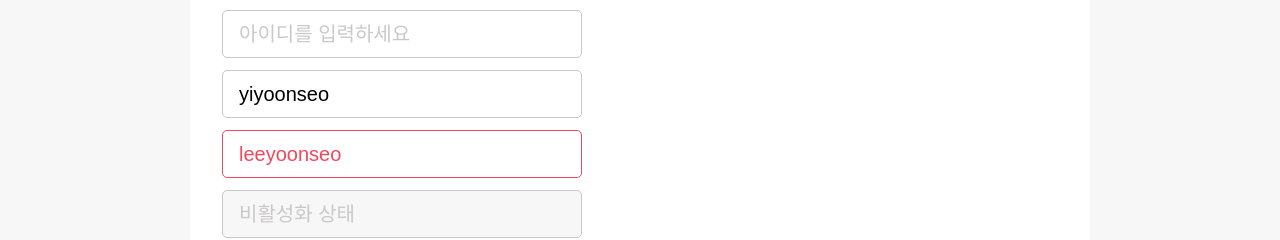
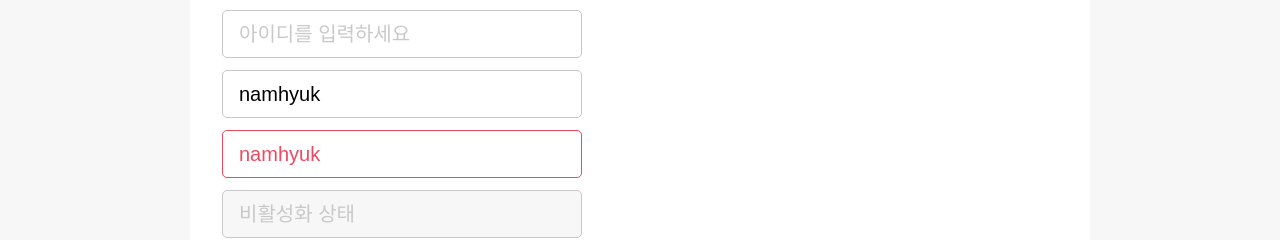
Before and after one commit to uptomaster/7th_deliveryApp, a React (Vite) app in the folder delivery-order-app/: page /test in a window 1280 px wide. Shown: the part 303-543 px from the top of the page. Built offline with nearby package versions, Linux system fonts and the light colour scheme.

Commit message:
[Fix] 플레이스홀더 문구 수정

```diff
--- a/delivery-order-app/src/pages/ComponentTest.jsx
+++ b/delivery-order-app/src/pages/ComponentTest.jsx
@@ -104,8 +104,8 @@ function ComponentTest() {
 
               <div className="max-w-[360px] space-y-3">
                 <Input placeholder="아이디를 입력하세요" />
-                <Input value="yiyoonseo" onChange={() => {}} />
-                <Input value="leeyoonseo" onChange={() => {}} error />
+                <Input value="namhyuk" onChange={() => {}} />
+                <Input value="namhyuk" onChange={() => {}} error />
                 <Input placeholder="비활성화 상태" disabled />
               </div>
             </section>
```
